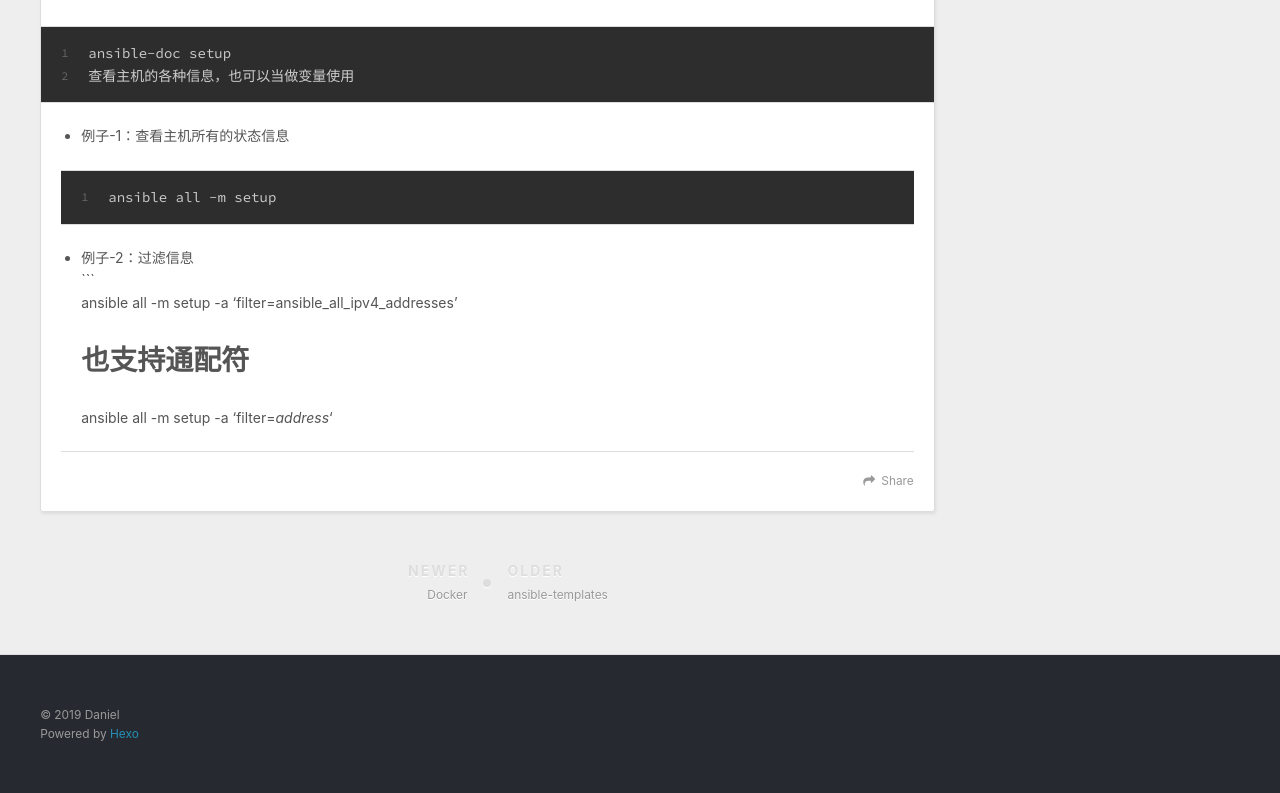
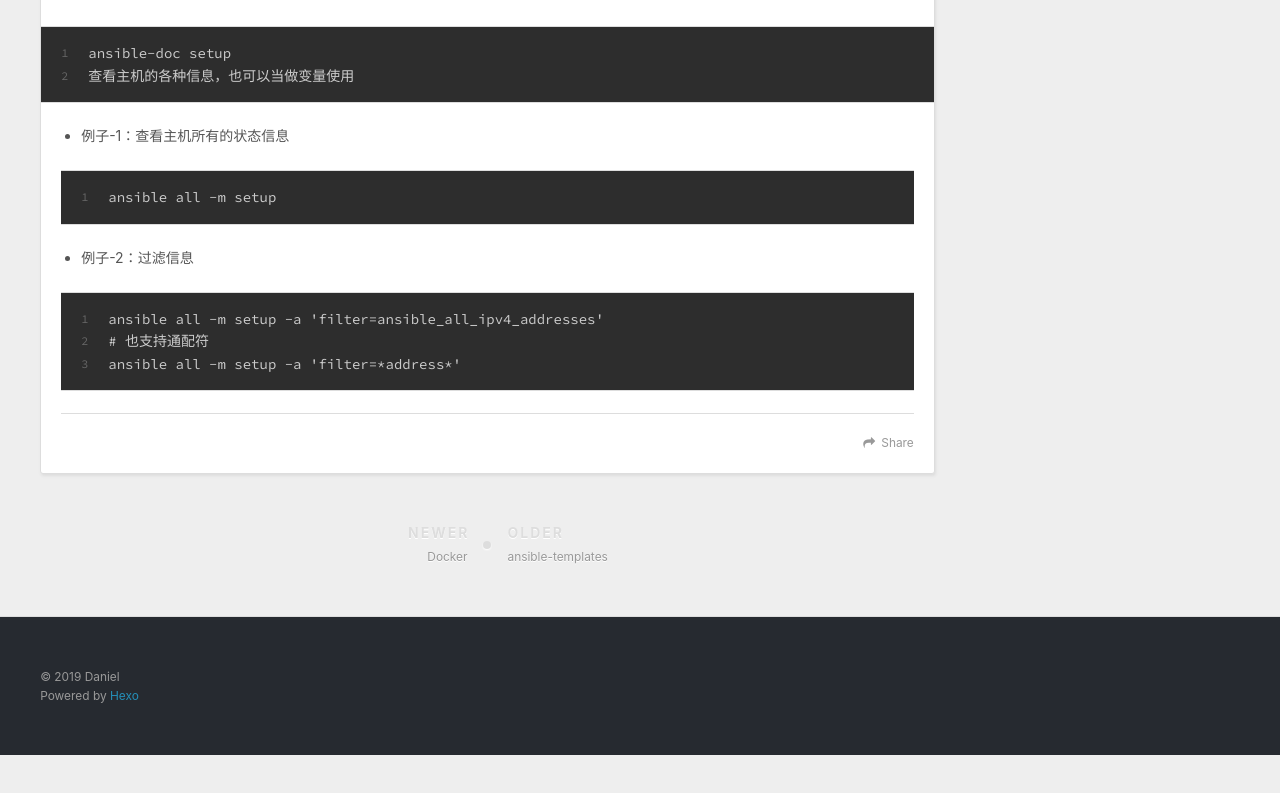
Before and after one commit to faker-DemoKing/faker-DemoKing.github.io, a plain HTML site: page 2019/10/08/ansible-modules/index.html in a window 1280 px wide. Shown: the part 6227-7020 px from the top of the page. After the commit the page ends 6982 px from the top, so only its background shows below. Drawn offline with nearby package versions, Linux system fonts and the light colour scheme.

Commit message:
Site updated: 2019-10-08 17:44:20

````diff
--- a/2019/10/08/ansible-modules/index.html
+++ b/2019/10/08/ansible-modules/index.html
@@ -14,7 +14,7 @@
 <meta property="og:site_name" content="我以为是规则,失去最爱的一个,才能记忆深刻">
 <meta property="og:description" content="1.ansible-doc 查看现在的模块有哪些 1ansible-doc -l  查看某个模块的简要说明 12ansible-doc -s pingansible-doc ping    2.command1在远程主机执行命令，默认模块，可忽略选项-m选项  1ansible-doc command  2.1 几个简单参数 chdir 切换目录 1ansible all -m command -">
 <meta property="og:locale" content="zh">
-<meta property="og:updated_time" content="2019-10-08T13:44:06.175Z">
+<meta property="og:updated_time" content="2019-10-08T13:44:17.300Z">
 <meta name="twitter:card" content="summary">
 <meta name="twitter:title" content="ansible-modules">
 <meta name="twitter:description" content="1.ansible-doc 查看现在的模块有哪些 1ansible-doc -l  查看某个模块的简要说明 12ansible-doc -s pingansible-doc ping    2.command1在远程主机执行命令，默认模块，可忽略选项-m选项  1ansible-doc command  2.1 几个简单参数 chdir 切换目录 1ansible all -m command -">
@@ -221,9 +221,8 @@
 <li><p>例子-1：查看主机所有的状态信息</p>
 <figure class="highlight plain"><table><tr><td class="gutter"><pre><span class="line">1</span><br></pre></td><td class="code"><pre><span class="line">ansible all -m setup</span><br></pre></td></tr></table></figure>
 </li>
-<li><p>例子-2：过滤信息<br>```<br>ansible all -m setup -a ‘filter=ansible_all_ipv4_addresses’</p>
-<h1 id="也支持通配符"><a href="#也支持通配符" class="headerlink" title="也支持通配符"></a>也支持通配符</h1><p>ansible all -m setup -a ‘filter=<em>address</em>‘</p>
-</li>
+<li><p>例子-2：过滤信息</p>
+<figure class="highlight plain"><table><tr><td class="gutter"><pre><span class="line">1</span><br><span class="line">2</span><br><span class="line">3</span><br></pre></td><td class="code"><pre><span class="line">ansible all -m setup -a &apos;filter=ansible_all_ipv4_addresses&apos;</span><br><span class="line"># 也支持通配符</span><br><span class="line">ansible all -m setup -a &apos;filter=*address*&apos;</span><br></pre></td></tr></table></figure></li>
 </ul>
 
 
````
Also changed, not shown: index.html (+2 -3 lines).
